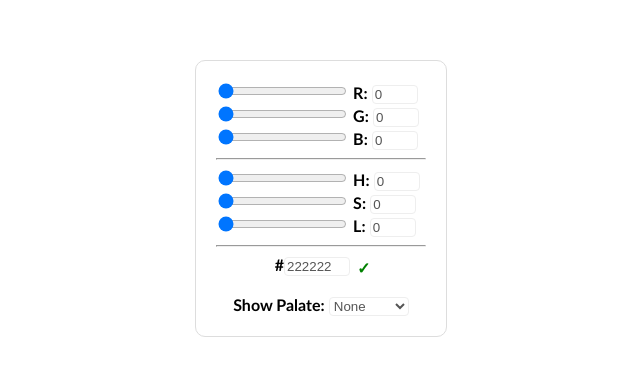
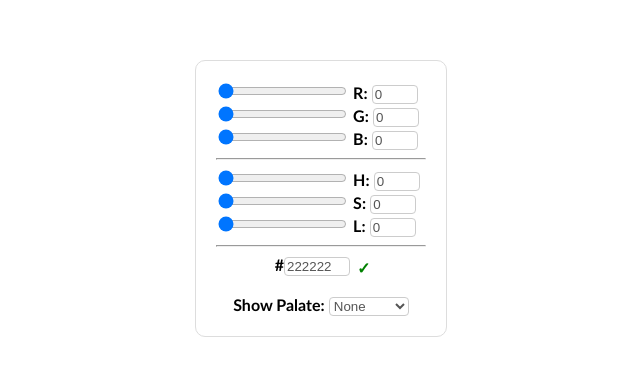
Before and after one commit to edlinkiii/web-color, a plain HTML site: page index.html in a window 1280 px wide. Shown: the part 210-586 px from the top of the page, 299-939 px from the left. Drawn offline with Linux system fonts and the light colour scheme.

Commit message:
Tweak CSS

```diff
--- a/styles.css
+++ b/styles.css
@@ -23,7 +23,7 @@ input[type="range"] {
 select,
 input#hex,
 input[type="number"] {
-    border: 1px solid #eee;
+    border: 1px solid #ccc;
     border-radius: 4px;
     color: #555;
     background-color: #fff;
@@ -32,6 +32,7 @@ input#hex,
 input[type="number"] {
     width: 40px;
 }
+select:focus,
 input#hex:focus,
 input[type="number"]:focus {
     border: 1px solid #bbb;
```
